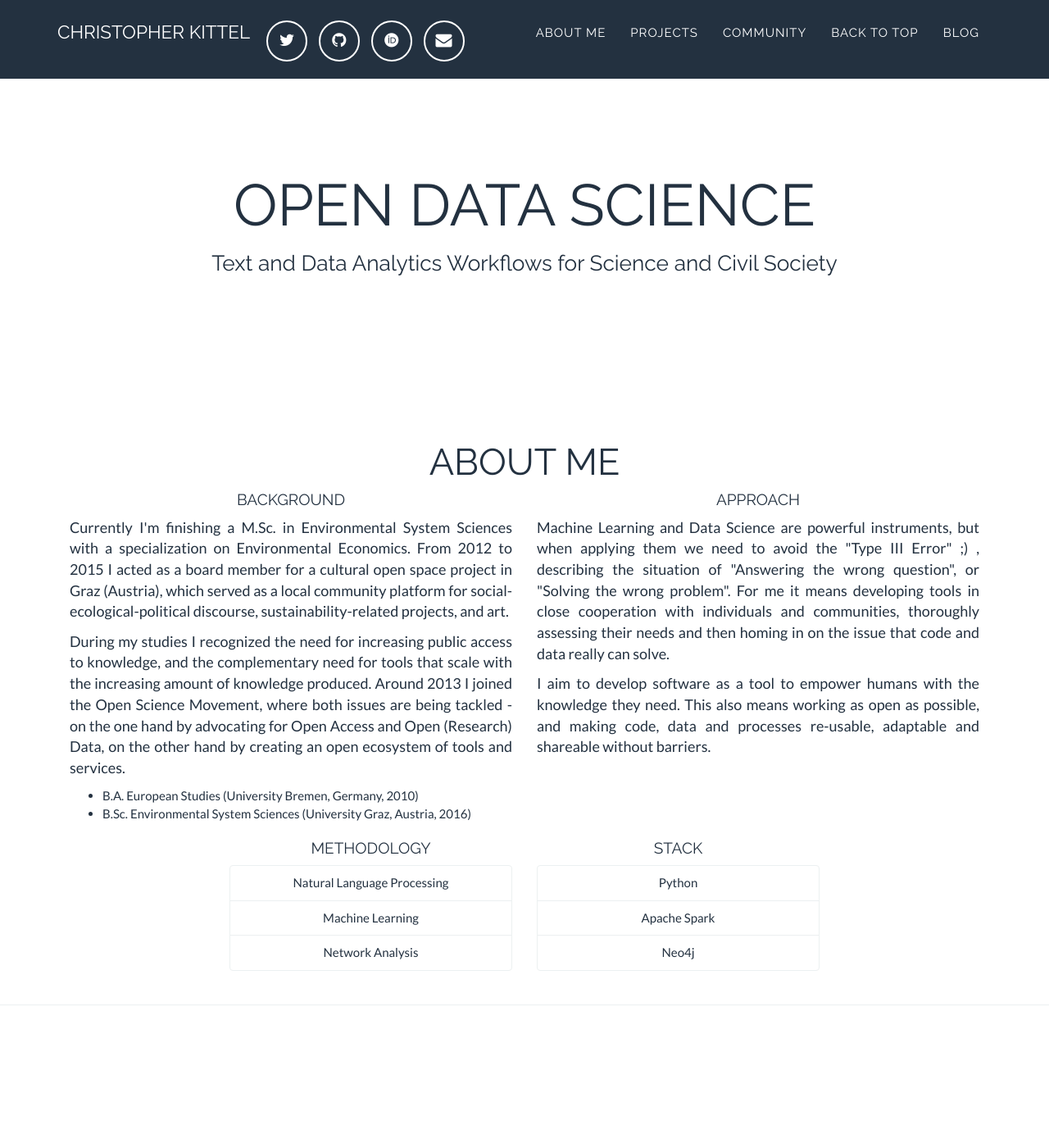
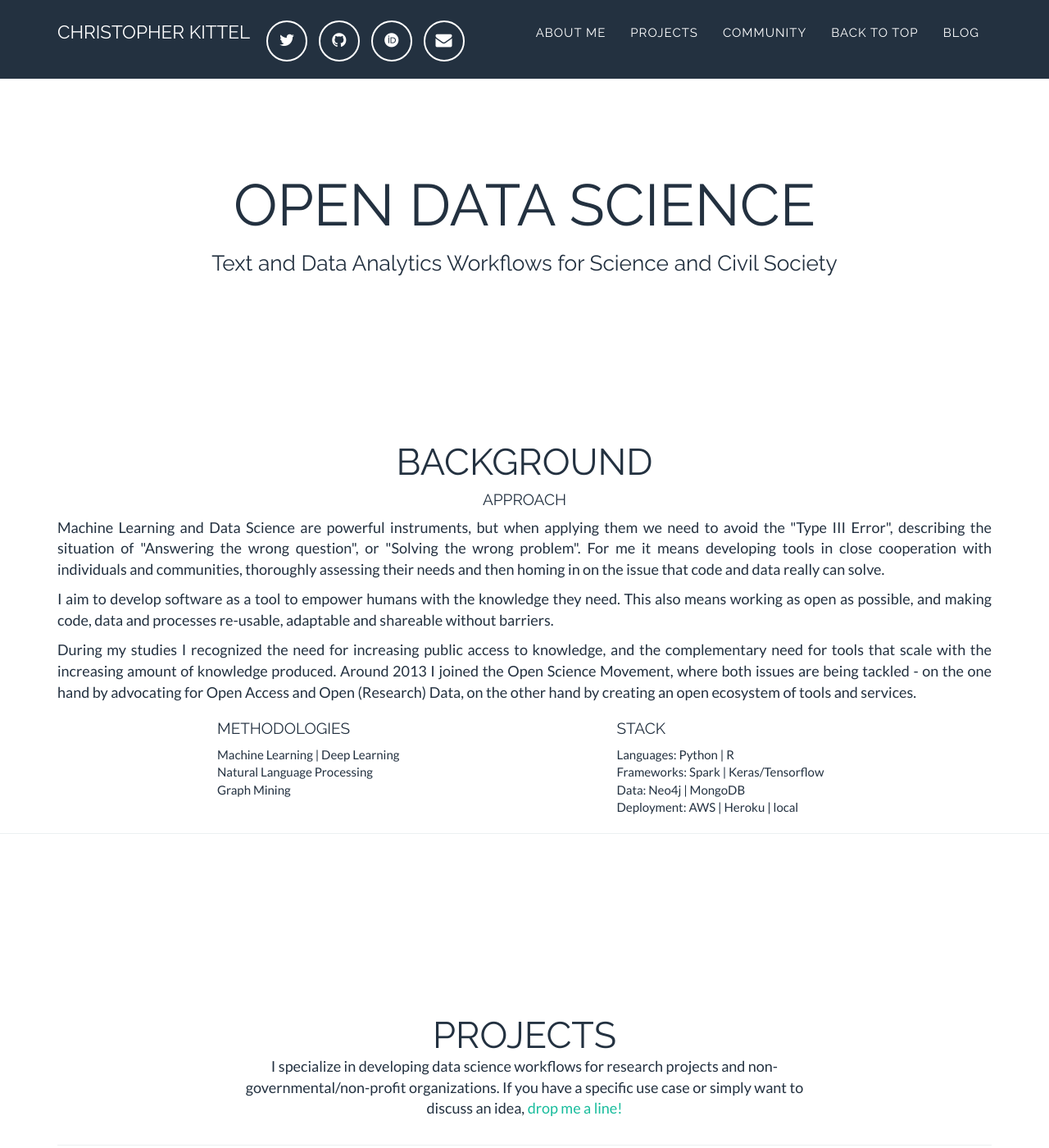
Before and after one commit to chreman/chreman.github.io, a Jekyll site: the page built from index.html, in a window 1280 px wide and 1400 px high. Shown: the whole window at 82% size. Built offline with Jekyll 4.4.1, drawn with Linux system fonts in a browser that asks for light colours; some web fonts are replaced; comment, search, counter and statistics services are not loaded.

Commit message:
small cleanup

```diff
--- a/_includes/about.html
+++ b/_includes/about.html
@@ -3,49 +3,33 @@
     <section class="success" id="about">
         <div class="container">
             <div class="row">
-                <div class="col-lg-12">
-                    <h2 class="text-center">About me</h2>
-                      <div class="col-md-6 text-justify">
-                          <h4 class="text-center">Background</h4>
-                          <p class="text-justify">
-                          Currently I'm finishing a M.Sc. in Environmental System Sciences with a specialization on Environmental Economics.
-                          From 2012 to 2015 I acted as a board member for a cultural open space project in Graz (Austria), which served as a local community platform for social-ecological-political discourse, sustainability-related projects, and art.</p>
+                <div class="col-md-12">
+                    <h2 class="text-center">Background</h2>
+                    <div class="text-justify justify-content-center">
+                        <h4 class="text-center">Approach</h4>
+                        <p>Machine Learning and Data Science are powerful instruments, but when applying them we need to avoid the "Type III Error", describing the situation of "Answering the wrong question", or "Solving the wrong problem".
+                        For me it means developing tools in close cooperation with individuals and communities, thoroughly assessing their needs and then homing in on the issue that code and data really can solve.</p>
+                        <p>I aim to develop software as a tool to empower humans with the knowledge they need. This also means working as open as possible, and making code, data and processes re-usable, adaptable and shareable without barriers.</p>
                         <p>During my studies I recognized the need for increasing public access to knowledge, and the complementary need for tools that scale with the increasing amount of knowledge produced.
                           Around 2013 I joined the Open Science Movement, where both issues are being tackled - on the one hand by advocating for Open Access and Open (Research) Data, on the other hand by creating an open ecosystem of tools and services.</p>
-                          <ul>
-                            <li>B.A. European Studies (University Bremen, Germany, 2010)</li>
-                            <li>B.Sc. Environmental System Sciences (University Graz, Austria, 2016)</li>
-                          </ul>
-                      </div>
-                      <div class="col-md-6 text-justify">
-                          <h4 class="text-center">Approach</h4>
-                          <p>Machine Learning and Data Science are powerful instruments, but when applying them we need to avoid the "Type III Error" ;) , describing the situation of "Answering the wrong question", or "Solving the wrong problem".
-                          For me it means developing tools in close cooperation with individuals and communities, thoroughly assessing their needs and then homing in on the issue that code and data really can solve.</p>
-                          <p>I aim to develop software as a tool to empower humans with the knowledge they need. This also means working as open as possible, and making code, data and processes re-usable, adaptable and shareable without barriers.</p>
                     </div>
                 </div>
             </div>
             <div class="row">
-                  <div class="col-lg-8 col-lg-offset-2">
-                    <div class="col-md-6 text-center">
-                      <h4>Methodology</h4>
-                      <ul class="list-group">
-                        <li class="list-group-item">Natural Language Processing</li>
-                        <li class="list-group-item">Machine Learning</li>
-                        <li class="list-group-item">Network Analysis</li>
-                      </ul>
+                <div class="col-md-3 col-md-offset-2">
+                  <h4>Methodologies</h4>
+                    Machine Learning | Deep Learning<br>
+                    Natural Language Processing<br>
+                    Graph Mining
                 </div>
-                    <div class="col-md-6 text-center">
+                <div class="col-md-3 col-md-offset-2">
                   <h4>Stack</h4>
-                      <ul class="list-group">
-                        <li class="list-group-item">Python</li>
-                        <li class="list-group-item">Apache Spark</li>
-                        <li class="list-group-item">Neo4j</li>
-                      </ul>
-                    </div>
+                    Languages: Python | R<br>
+                    Frameworks: Spark | Keras/Tensorflow<br>
+                    Data: Neo4j | MongoDB<br>
+                    Deployment: AWS | Heroku | local
                 </div>
             </div>
         </div>
       <hr>
-        </div>
     </section>
--- a/_includes/head.html
+++ b/_includes/head.html
@@ -10,6 +10,7 @@
     <link rel="alternate" type="application/rss+xml" title="RSS" href="/feed.xml">
 
     <!-- Custom CSS & Bootstrap Core CSS - Uses Bootswatch Flatly Theme: http://bootswatch.com/flatly/ -->
+    <!-- <link rel="stylesheet" href="https://maxcdn.bootstrapcdn.com/bootstrap/4.0.0-beta/css/bootstrap.min.css" integrity="sha384-/Y6pD6FV/Vv2HJnA6t+vslU6fwYXjCFtcEpHbNJ0lyAFsXTsjBbfaDjzALeQsN6M" crossorigin="anonymous"> -->
     <link rel="stylesheet" href="{{ "/style.css" }}">
 
     <!-- Google verification -->
--- a/_includes/header.html
+++ b/_includes/header.html
@@ -8,8 +8,6 @@
                         <span class="name">{{ site.title }}</span>
                         <span class="skills">{{ site.skills }}</span>
                     </div>
-                  </div>
-                </div>
                 </div>
             </div>
         </div>
```
Also changed, not shown: _includes/css/bootstrap.min.css. Lines whose indentation alone changed are shown as unchanged.
